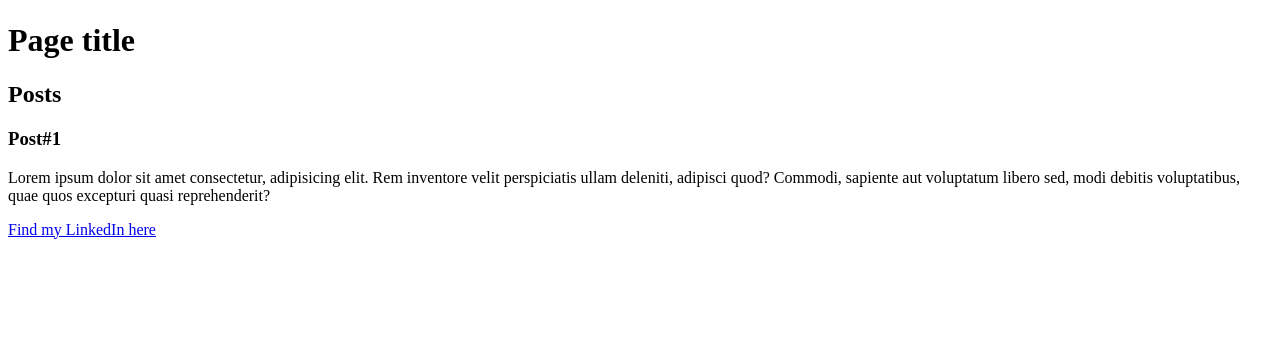
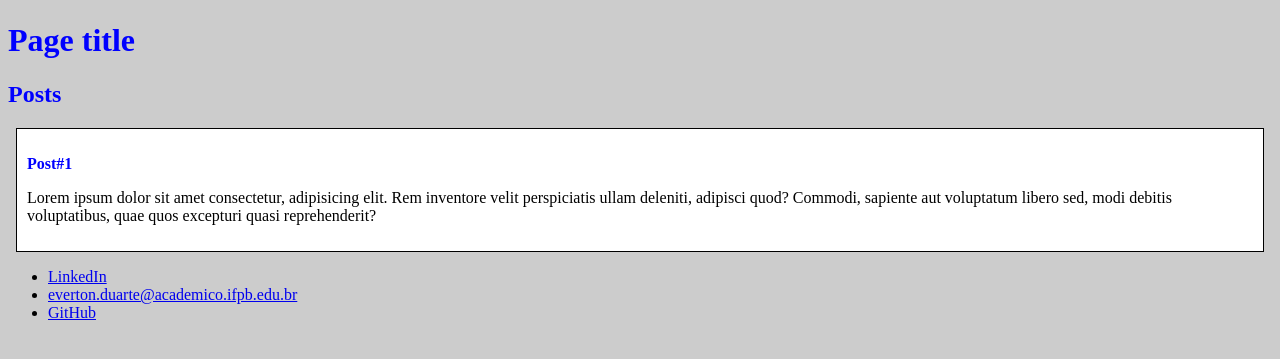
Before and after one commit to EvertonDuarteGuimaraes/DIO-challenge, a plain HTML site: page page/index.html in a window 1280 px wide. Shown: the part 311-670 px from the top of the page. Drawn offline with Linux system fonts and the light colour scheme.

Commit message:
CSS tests and more link tips

```diff
--- a/page/index.html
+++ b/page/index.html
@@ -5,25 +5,27 @@
         <meta http-equiv="X-UA-Compatible" content="IE=edge" />
         <meta name="viewport" content="width=device-width, initial-scale=1.0" />
         <title>My Website</title>
+
+        <link rel="stylesheet" href="style.css" />
     </head>
-    <header id="pageTitle">
+    <header>
         <!--this element can be a primary header for you page or parts of that same-->
         <img
             src="https://images.unsplash.com/photo-1565843708714-52ecf69ab81f?ixlib=rb-1.2.1&ixid=MnwxMjA3fDB8MHxzZWFyY2h8OHx8aHRtbCUyMGNvZGV8ZW58MHx8MHx8&auto=format&fit=crop&w=500&q=60"
             alt="Cup of cofe and nootebook showing HTML code"
         />
-        <h1>Page title</h1>
+        <h1 id="title">Page title</h1>
     </header>
     <section>
         <!--section element can be filled by any generic content-->
         <header>
-            <h2>Posts</h2>
+            <h2 class="subTitle">Posts</h2>
         </header>
-        <article>
+        <article class="post">
             <!--an article element represents a relevant content for you page-->
             <!--meanwile aside element represents a related content of main theme-->
             <header>
-                <h3>Post#1</h3>
+                <h3 class="postTitle">Post#1</h3>
             </header>
             <p>
                 <!--Lorem is a generic text just to fill the content with an value for experimentation-->
@@ -35,9 +37,21 @@
     </section>
     <footer id="contatcInformation">
         <!--this element can be a primary footer for you page or parts of that same-->
-        <p>
-            <a href="https://www.linkedin.com/in/everton-duarte-910a65157/" target="blanck">Find my LinkedIn here</a>
-        </p>
+        <ul>
+            <li id="links">
+                <a href="https://www.linkedin.com/in/everton-duarte-910a65157/" target="_blanck" id="linkedIN"
+                    >LinkedIn</a
+                >
+            </li>
+            <li id="email">
+                <a href="mailto:everton.duarte@academico.ifpb.edu.br" target="_blanck"
+                    >everton.duarte@academico.ifpb.edu.br</a
+                >
+            </li>
+            <li id="gitHub">
+                <a href="https://github.com/EvertonDuarteGuimaraes" target="_blanck">GitHub</a>
+            </li>
+        </ul>
     </footer>
     <body></body>
 </html>
--- /dev/null
+++ b/page/style.css
@@ -0,0 +1,20 @@
+body {
+    background: #ccc;
+}
+
+#title,
+.subTitle,
+.postTitle {
+    color: blue;
+}
+
+.postTitle {
+    font-size: 1rem;
+}
+
+.post {
+    background: #fff;
+    padding: 0.625rem;
+    border: 1px solid #000;
+    margin: 0.5rem;
+}
```
Also changed, not shown: 1 other file.
